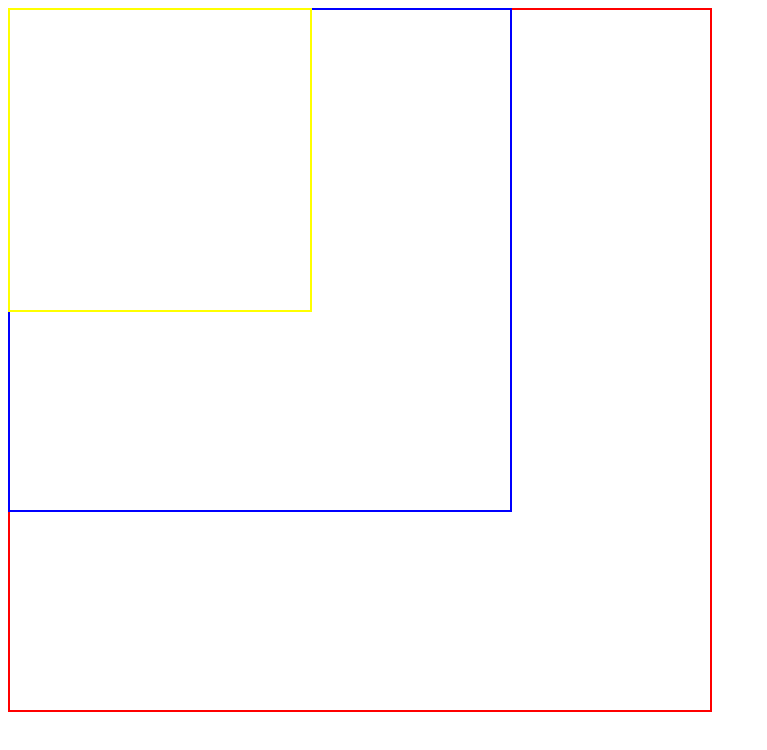
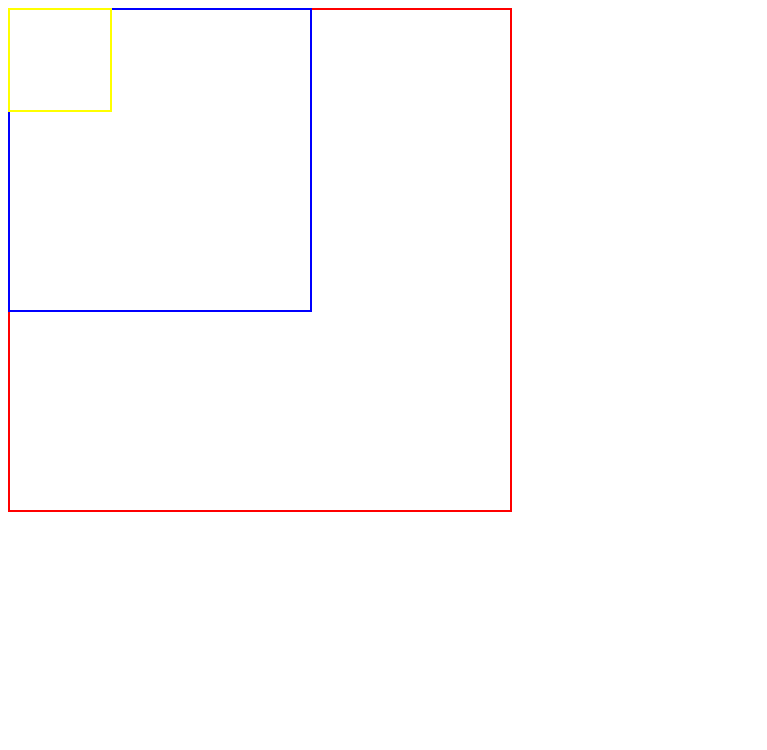
Before and after one commit to lanachiad/css-animation-sandbox, a plain HTML site: page index.html in a window 1280 px wide. Shown: the whole page, without its empty margins (0-767 px from the left). Drawn offline with Linux system fonts and the light colour scheme.

Commit message:
Made divs smaller

```diff
--- a/styles.css
+++ b/styles.css
@@ -12,21 +12,21 @@ div#container {
 
 div#outer {
 	border: 2px red solid;
-	height: 700px;
-	position: absolute;
-	width: 700px;
-}
-
-div#middle {
-	border: 2px blue solid;
 	height: 500px;
 	position: absolute;
 	width: 500px;
 }
 
-div#inner {
-	border: 2px yellow solid;
+div#middle {
+	border: 2px blue solid;
 	height: 300px;
 	position: absolute;
 	width: 300px;
 }
+
+div#inner {
+	border: 2px yellow solid;
+	height: 100px;
+	position: absolute;
+	width: 100px;
+}
```
